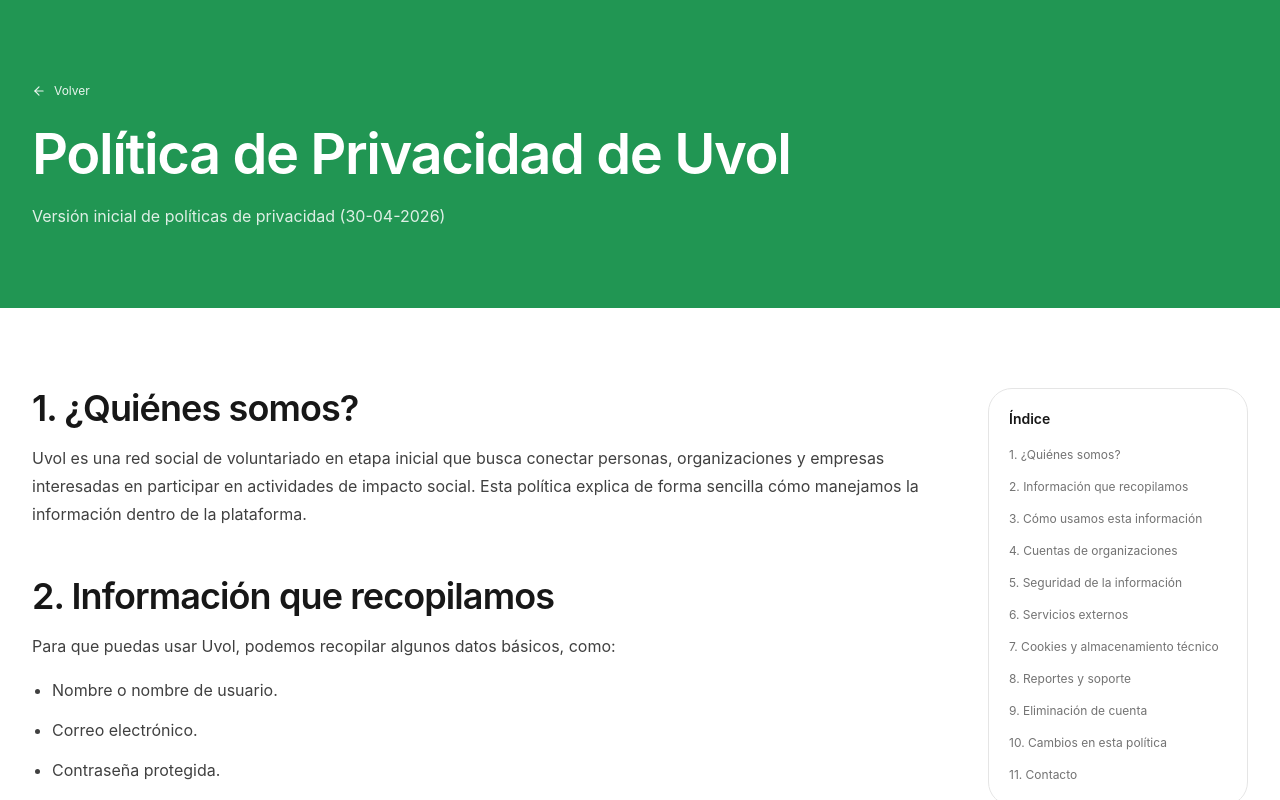
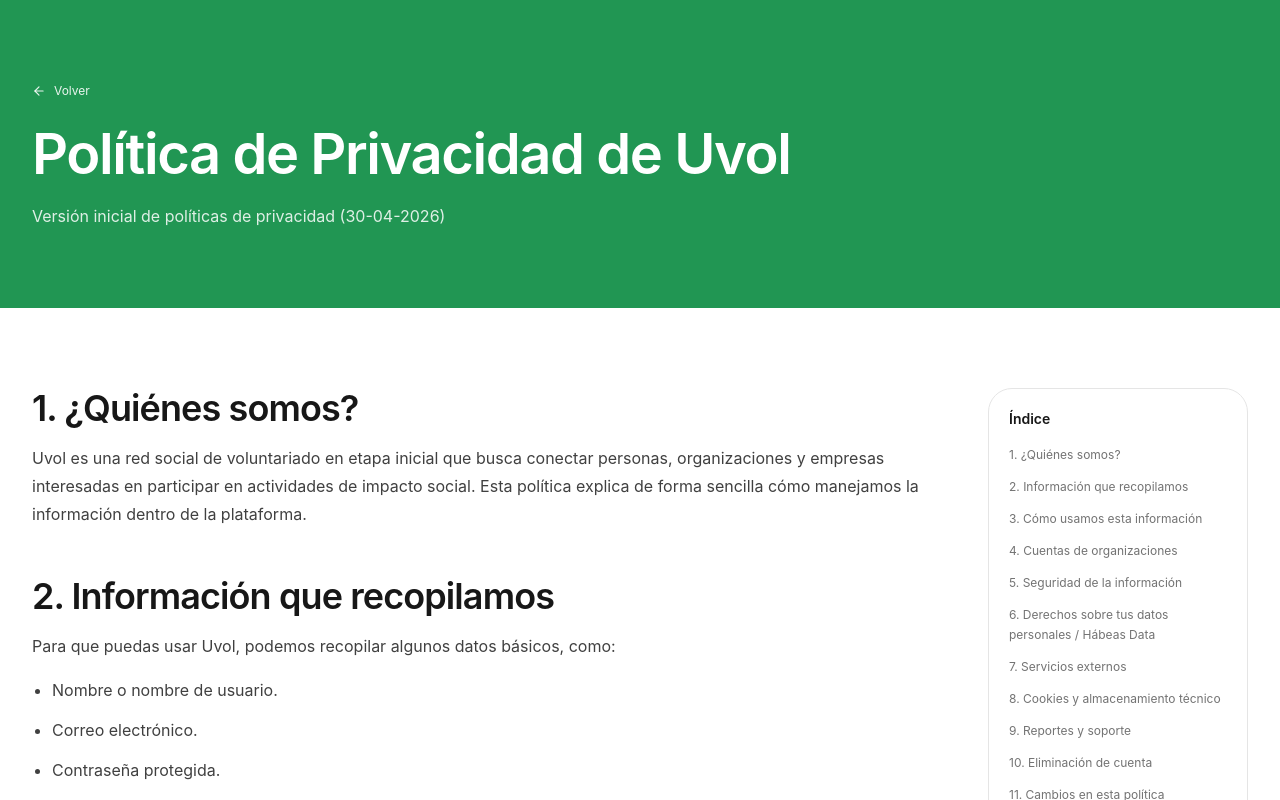
Before and after one commit to juankar01/UVOL-LANDING, a React (Vite) app in the folder frontend/: page /politica-de-privacidad in a window 1280 px wide. Built offline with nearby package versions, Linux system fonts and the light colour scheme.

Commit message:
Se integro de manera mas explicita la Habeas data referente al manejo de informacion del usuario

```diff
--- a/frontend/src/pages/Legal/PrivacyPage.jsx
+++ b/frontend/src/pages/Legal/PrivacyPage.jsx
@@ -106,8 +106,46 @@
     ),
   },
   {
+    id: "habeas-data",
+    title: "6. Derechos sobre tus datos personales / Hábeas Data",
+    content: (
+      <>
+        <p>
+          En Colombia, el derecho de hábeas data está respaldado por el artículo
+          15 de la Constitución Política y por la Ley 1581 de 2012 sobre
+          protección de datos personales.
+        </p>
+
+        <p>
+          Como usuario de Uvol, puedes solicitar información sobre los datos
+          personales que tenemos asociados a tu cuenta, pedir su actualización,
+          corrección o eliminación cuando corresponda.
+        </p>
+
+        <ul>
+          <li>Conocer qué información personal tenemos registrada.</li>
+          <li>Solicitar la actualización o corrección de tus datos.</li>
+          <li>Preguntar para qué se usa tu información dentro de Uvol.</li>
+          <li>Solicitar la eliminación de tu cuenta o información asociada.</li>
+          <li>Revocar autorizaciones cuando sea aplicable según la ley.</li>
+        </ul>
+
+        <p>
+          Para ejercer estos derechos, puedes escribirnos a{" "}
+          <a
+            href="mailto:uvolleal@gmail.com"
+            className="font-medium text-neutral-900 underline underline-offset-4"
+          >
+            uvolleal@gmail.com
+          </a>{" "}
+          indicando tu solicitud y el correo asociado a tu cuenta.
+        </p>
+      </>
+    ),
+  },
+  {
     id: "terceros",
-    title: "6. Servicios externos",
+    title: "7. Servicios externos",
     content: (
       <p>
         Uvol puede utilizar servicios externos necesarios para su
@@ -119,7 +157,7 @@
   },
   {
     id: "cookies",
-    title: "7. Cookies y almacenamiento técnico",
+    title: "8. Cookies y almacenamiento técnico",
     content: (
       <p>
         Actualmente Uvol no utiliza cookies publicitarias ni sistemas de
@@ -132,7 +170,7 @@
   },
   {
     id: "reportes",
-    title: "8. Reportes y soporte",
+    title: "9. Reportes y soporte",
     content: (
       <p>
         Si un usuario detecta una actividad sospechosa, contenido inadecuado o
@@ -143,7 +181,7 @@
   },
   {
     id: "eliminacion",
-    title: "9. Eliminación de cuenta",
+    title: "10. Eliminación de cuenta",
     content: (
       <p>
         Los usuarios pueden solicitar la eliminación de su cuenta comunicándose
@@ -155,7 +193,7 @@
   },
   {
     id: "cambios-politica",
-    title: "10. Cambios en esta política",
+    title: "11. Cambios en esta política",
     content: (
       <p>
         Como Uvol está en crecimiento, esta política puede actualizarse cuando
@@ -166,7 +204,7 @@
   },
   {
     id: "contacto",
-    title: "11. Contacto",
+    title: "12. Contacto",
     content: (
       <p>
         Si tienes preguntas sobre esta política o sobre el manejo de tu
```
